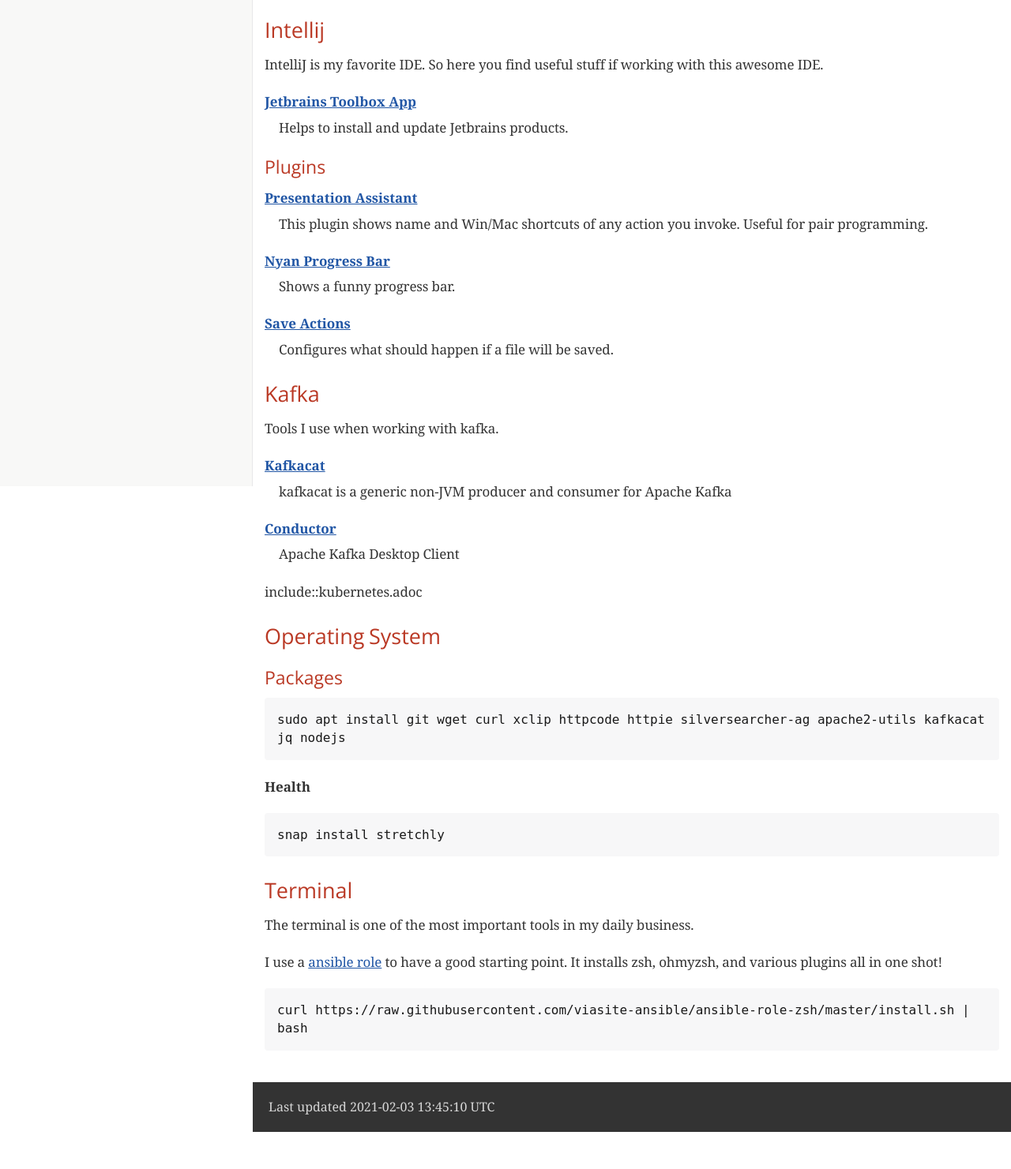
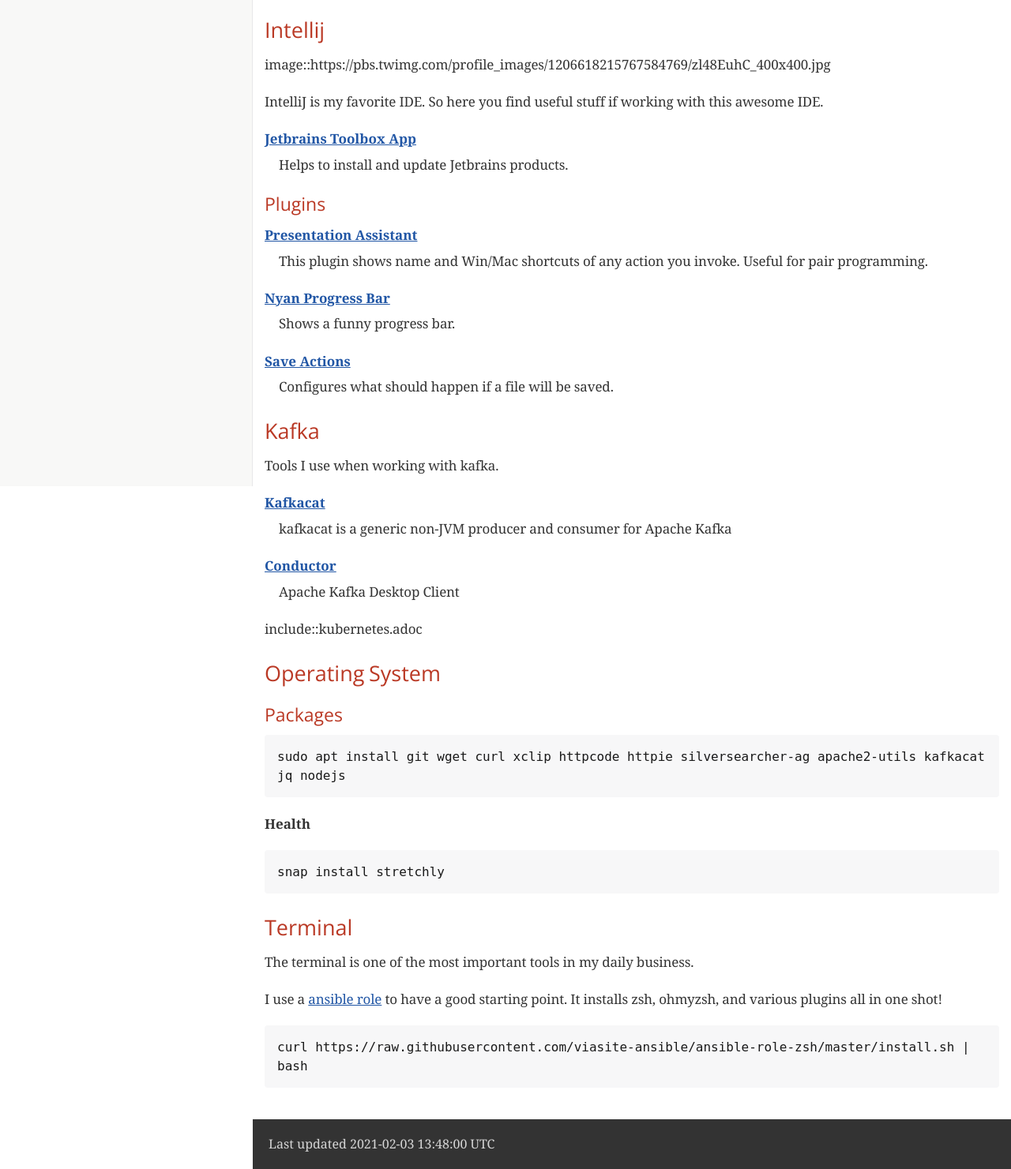
Before and after one commit to chrgue/README, a plain HTML site: page index.html in a window 1280 px wide. Shown: the part 184-1665 px from the top of the page at 79% size. Before the commit the page ends 1618 px from the top, so only its background shows below. Drawn offline with nearby package versions, Linux system fonts and the light colour scheme; a web font is replaced by a local one.

Commit message:
Deploying to gh-pages from  @ c1943fa9a2bcc8bb228ceeb47a050435a402825f 🚀

```diff
--- a/index.html
+++ b/index.html
@@ -463,6 +463,9 @@ body.book #toc,body.book #preamble,body.book h1.sect0,body.book .sect1>h2{page-b
 <div class="sect2">
 <h3 id="_intellij">Intellij</h3>
 <div class="paragraph">
+<p>image::https://pbs.twimg.com/profile_images/1206618215767584769/zl48EuhC_400x400.jpg</p>
+</div>
+<div class="paragraph">
 <p>IntelliJ is my favorite IDE. So here you find useful stuff if working with this awesome IDE.</p>
 </div>
 <div class="dlist">
@@ -555,7 +558,7 @@ It installs zsh, ohmyzsh, and various plugins all in one shot!</p>
 </div>
 <div id="footer">
 <div id="footer-text">
-Last updated 2021-02-03 13:45:10 UTC
+Last updated 2021-02-03 13:48:00 UTC
 </div>
 </div>
 </body>
```
Also changed, not shown: 1 other file.
